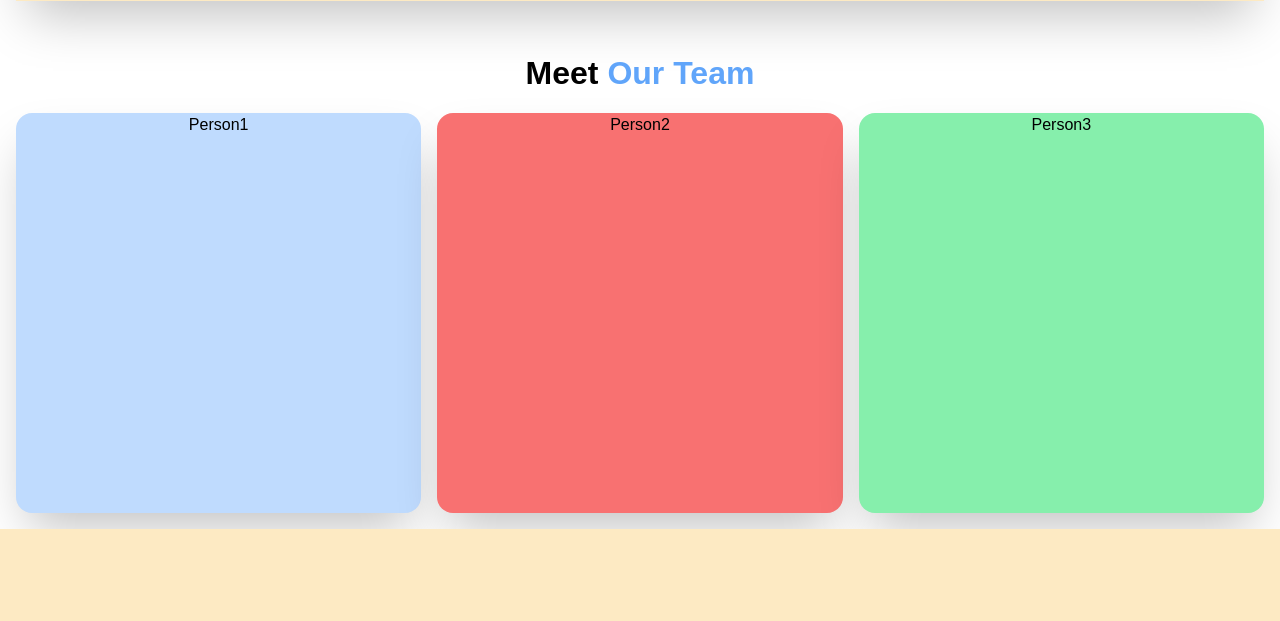
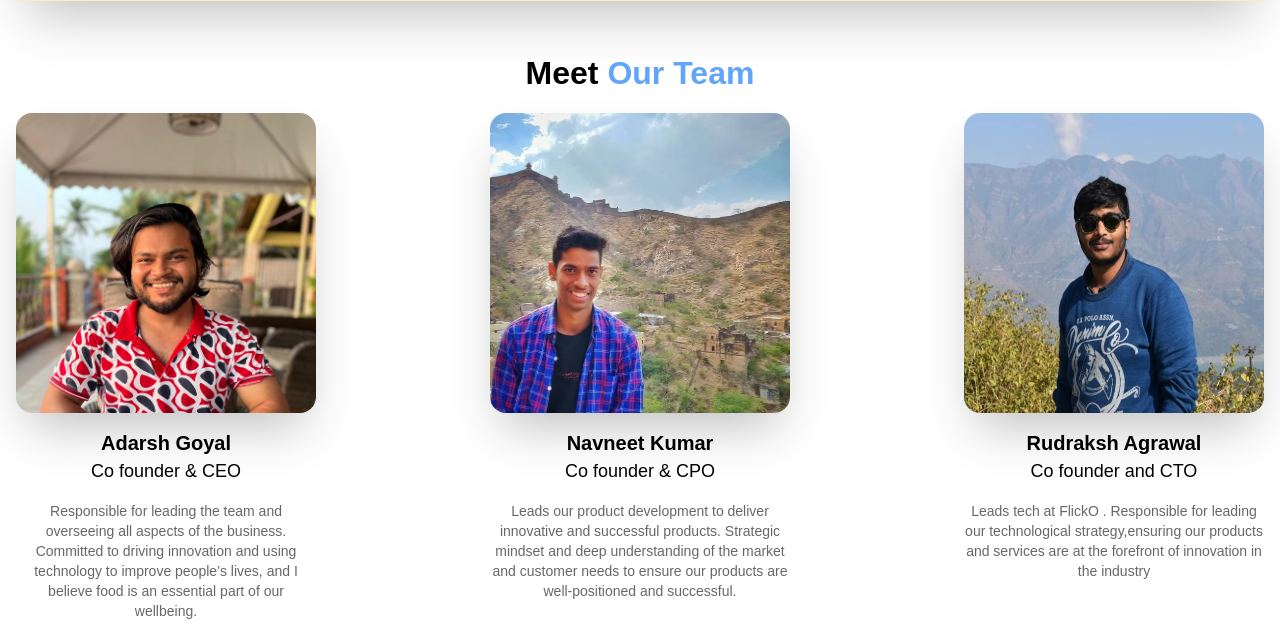
Before and after one commit to gouravengineer/flask-recomendation, a Flask app: template food_recommendation/templates/about_us.html in a window 1280 px wide. Shown: the part 731-1352 px from the top of the page. Before the commit the page ends 1260 px from the top, so only its background shows below. Run offline with Flask 3, Linux system fonts and the light colour scheme; the template is opened without the code that fills it, so the values that code supplies are empty; some libraries are stand-ins or nearby versions; some web fonts are replaced.

Commit message:
Updated pics in  about us and added those images

```diff
--- a/food_recommendation/templates/about_us.html
+++ b/food_recommendation/templates/about_us.html
@@ -82,15 +82,50 @@
       <div class="font-bold text-[32px] text-center">
         Meet<span class="text-blue-400"> Our Team</span>
       </div>
-      <div class="flex lg:flex-row flex-col text-center lg:h-[400px] gap-4">
-        <div class="lg:w-1/3 h-full bg-blue-200 rounded-2xl shadow-2xl">
-          Person1
+      <div
+        class="flex lg:flex-row flex-col text-center lg:h-[400px] gap-4 justify-between"
+      >
+        <!-- <div class="lg:w-1/3 h-full bg-blue-200 rounded-2xl shadow-2xl w-[400px]"> -->
+        <div class="rounded-2xl shadow-2xl w-[300px] h-[300px]">
+          <img
+            src="/food_recommendation/static/Image/Adarsh.jpeg"
+            class="bg-cover w-[300px] h-[300px] rounded-2xl"
+          />
+          <p class="text-xl font-semibold mt-4">Adarsh Goyal</p>
+          <p class="text-lg">Co founder & CEO</p>
+          <p class="text-sm mt-4 text-black/60">
+            Responsible for leading the team and overseeing all aspects of the
+            business. Committed to driving innovation and using technology to
+            improve people’s lives, and I believe food is an essential part of
+            our wellbeing.
+          </p>
         </div>
-        <div class="lg:w-1/3 h-full bg-red-400 rounded-2xl shadow-2xl">
-          Person2
+        <div class="rounded-2xl shadow-2xl w-[300px] h-[300px]">
+          <img
+            src="/food_recommendation/static/Image/Navneet_2.jpeg"
+            class="bg-cover w-[300px] h-[300px] rounded-2xl"
+          />
+          <p class="text-xl font-semibold mt-4">Navneet Kumar</p>
+          <p class="text-lg">Co founder & CPO</p>
+          <p class="text-sm mt-4 text-black/60">
+            Leads our product development to deliver innovative and successful
+            products. Strategic mindset and deep understanding of the market and
+            customer needs to ensure our products are well-positioned and
+            successful.
+          </p>
         </div>
-        <div class="lg:w-1/3 h-full bg-green-300 rounded-2xl shadow-2xl">
-          Person3
+        <div class="rounded-2xl shadow-2xl w-[300px] h-[300px]">
+          <img
+            src="/food_recommendation/static/Image/Rudraksh_2.jpeg"
+            class="bg-cover w-[300px] h-[300px] rounded-2xl"
+          />
+          <p class="text-xl font-semibold mt-4">Rudraksh Agrawal</p>
+          <p class="text-lg">Co founder and CTO</p>
+          <p class="text-sm mt-4 text-black/60">
+            Leads tech at FlickO . Responsible for leading our technological
+            strategy,ensuring our products and services are at the forefront of
+            innovation in the industry
+          </p>
         </div>
       </div>
     </div>
```
Also changed, not shown: food_recommendation/static/Image/Adarsh.jpeg (added), food_recommendation/static/Image/Navneet_2.jpeg (added), food_recommendation/static/Image/Rudraksh_2.jpeg (added).
